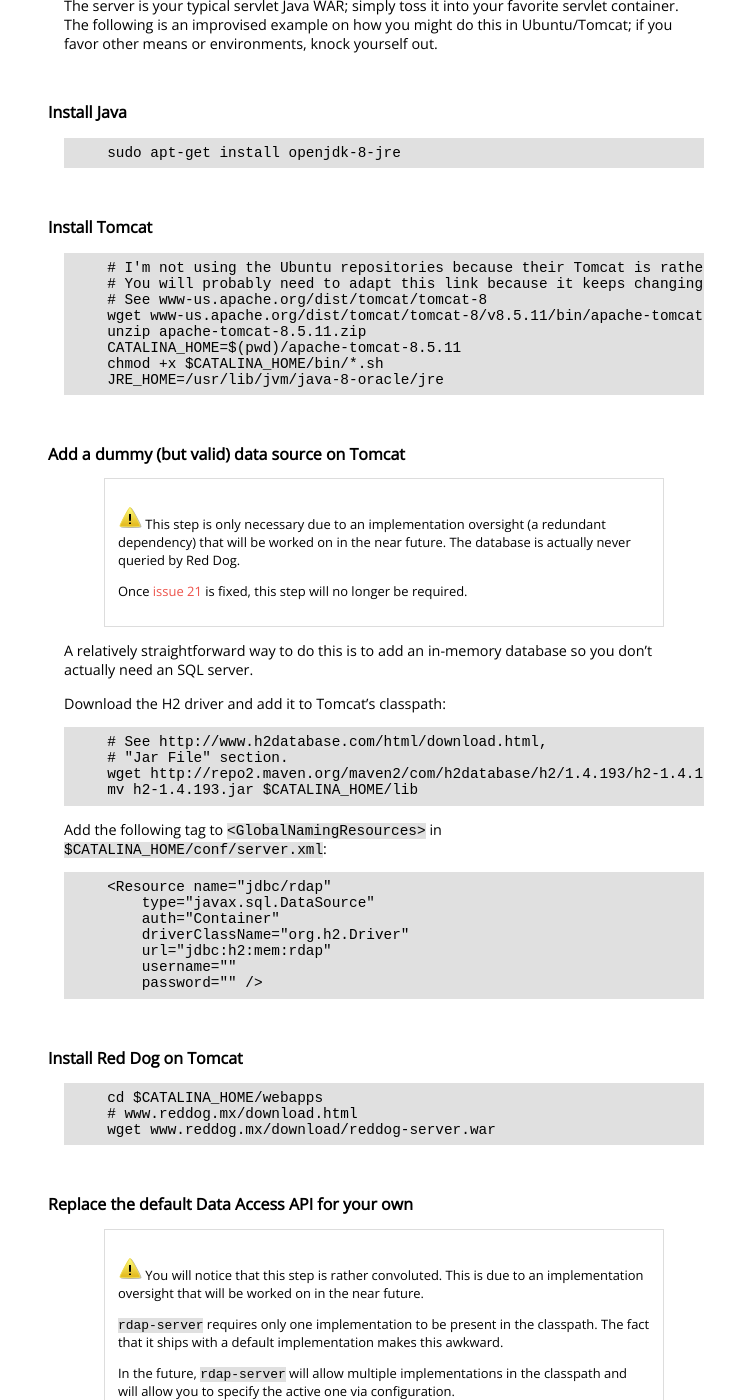
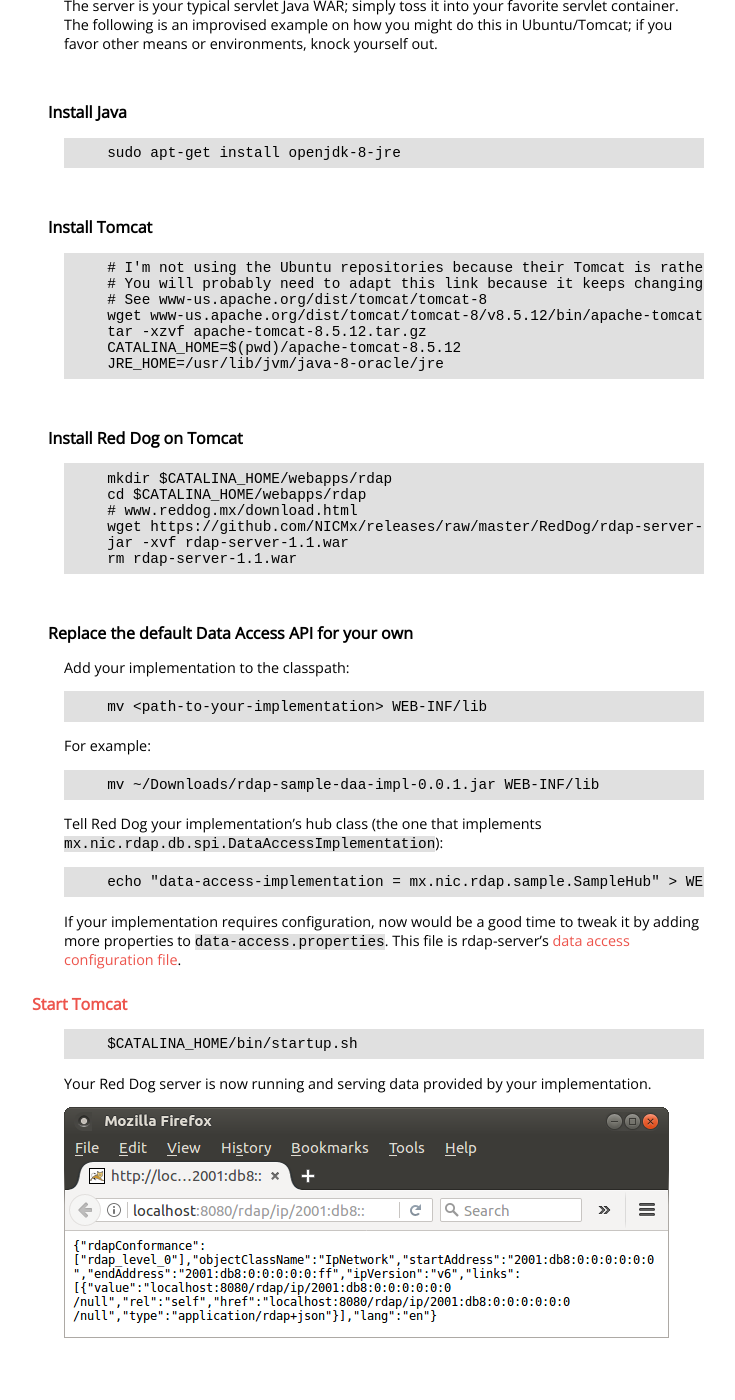
Before and after one commit to NICMx/rdap-server, a Jekyll site: the page built from server-install-custom.md, in a window 1280 px wide and 1400 px high, scrolled down 214 px. Shown: the whole window, without its empty margins (256-991 px from the left). Built offline with Jekyll 4.4.1, drawn with Linux system fonts in a browser that asks for light colours; nearby versions of some CDN libraries; some of the changed text lies outside the part shown.

Commit message:
Update the Data Access Implementation documentation

```diff
--- a/server-install-custom.md
+++ b/server-install-custom.md
@@ -15,67 +15,35 @@
 	# I'm not using the Ubuntu repositories because their Tomcat is rather old.
 	# You will probably need to adapt this link because it keeps changing.
 	# See www-us.apache.org/dist/tomcat/tomcat-8
-	wget www-us.apache.org/dist/tomcat/tomcat-8/v8.5.11/bin/apache-tomcat-8.5.11.zip
-	unzip apache-tomcat-8.5.11.zip
-	CATALINA_HOME=$(pwd)/apache-tomcat-8.5.11
-	chmod +x $CATALINA_HOME/bin/*.sh
+	wget www-us.apache.org/dist/tomcat/tomcat-8/v8.5.12/bin/apache-tomcat-8.5.12.tar.gz
+	tar -xzvf apache-tomcat-8.5.12.tar.gz
+	CATALINA_HOME=$(pwd)/apache-tomcat-8.5.12
 	JRE_HOME=/usr/lib/jvm/java-8-oracle/jre
-
-## Add a dummy (but valid) data source on Tomcat
-
-> ![Warning!](img/warning.svg) This step is only necessary due to an implementation oversight (a redundant dependency) that will be worked on in the near future. The database is actually never queried by Red Dog.
->
-> Once [issue 21](https://github.com/NICMx/rdap-server/issues/21) is fixed, this step will no longer be required.
-
-A relatively straightforward way to do this is to add an in-memory database so you don't actually need an SQL server.
-
-Download the H2 driver and add it to Tomcat's classpath:
-
-	# See http://www.h2database.com/html/download.html,
-	# "Jar File" section.
-	wget http://repo2.maven.org/maven2/com/h2database/h2/1.4.193/h2-1.4.193.jar
-	mv h2-1.4.193.jar $CATALINA_HOME/lib
-
-Add the following tag to `<GlobalNamingResources>` in `$CATALINA_HOME/conf/server.xml`:
-
-	<Resource name="jdbc/rdap"
-	    type="javax.sql.DataSource"
-	    auth="Container"
-	    driverClassName="org.h2.Driver"
-	    url="jdbc:h2:mem:rdap"
-	    username=""
-	    password="" />
 
 ## Install Red Dog on Tomcat
 
-	cd $CATALINA_HOME/webapps
+	mkdir $CATALINA_HOME/webapps/rdap
+	cd $CATALINA_HOME/webapps/rdap
 	# www.reddog.mx/download.html
-	wget www.reddog.mx/download/reddog-server.war
+	wget https://github.com/NICMx/releases/raw/master/RedDog/rdap-server-1.1.war
+	jar -xvf rdap-server-1.1.war
+	rm rdap-server-1.1.war
 
 ## Replace the default Data Access API for your own
 
-> ![Warning!](img/warning.svg) You will notice that this step is rather convoluted. This is due to an implementation oversight that will be worked on in the near future.
->
-> `rdap-server` requires only one implementation to be present in the classpath. The fact that it ships with a default implementation makes this awkward.
->
-> In the future, `rdap-server` will allow multiple implementations in the classpath and will allow you to specify the active one via configuration.
->
-> See [issue 22](https://github.com/NICMx/rdap-server/issues/22).
+Add your implementation to the classpath:
 
-Make sure Red Dog's WAR is expanded.
+	mv <path-to-your-implementation> WEB-INF/lib
 
-	$CATALINA_HOME/bin/startup.sh
+For example:
 
-We're going to be moving jars around, so make sure Tomcat is down.
+	mv ~/Downloads/rdap-sample-daa-impl-0.0.1.jar WEB-INF/lib
 
-	$CATALINA_HOME/bin/shutdown.sh
+Tell Red Dog your implementation's hub class (the one that implements `mx.nic.rdap.db.spi.DataAccessImplementation`):
 
-Replace the default implementation for your own.
+	echo "data-access-implementation = mx.nic.rdap.sample.SampleHub" > WEB-INF/data-access.properties
 
-	rm $CATALINA_HOME/webapps/rdap-server/lib/rdap-sql-provider.jar
-	mv my-implementation.jar $CATALINA_HOME/webapps/rdap-server/lib
-
-If your implementation requires configuration, now would be a good time to tweak it.
+If your implementation requires configuration, now would be a good time to tweak it by adding more properties to `data-access.properties`. This file is rdap-server's [data access configuration file](https://github.com/NICMx/rdap-data-access-api/blob/b63dfb2b1da591dd5d225e6165d46babacee611b/src/main/java/mx/nic/rdap/db/spi/DataAccessImplementation.java#L27).
 
 # Start Tomcat
 
@@ -83,4 +51,4 @@
 
 Your Red Dog server is now running and serving data provided by your implementation.
 
-![Sample Firefox screenshot](img/index-html-firefox.jpg)
+![Sample Firefox screenshot](img/sample-query-custom-mode.png)
```
Also changed, not shown: data-access-layer.md (+17 -24 lines), img/sample-query-custom-mode.png (added), 3 other files.
